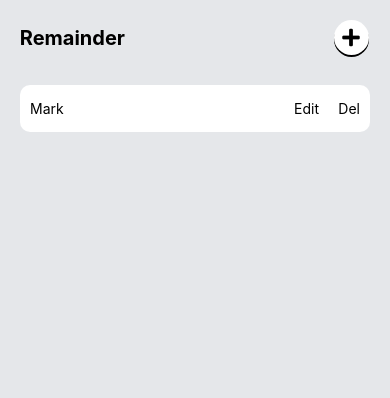
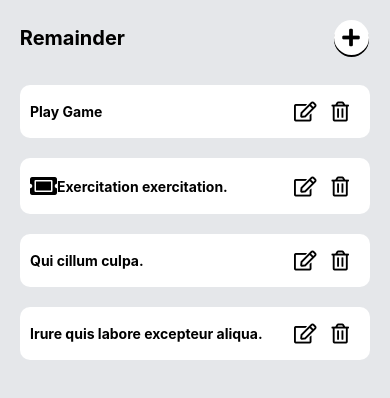
Before and after one commit to tumpopoM/todoapp, a React Native app: screen / in a window 390 px wide. Shown: the top 398 px of the page. Built offline with nearby package versions, Linux system fonts and the light colour scheme.

Commit message:
mock data map item

```diff
--- a/src/components/Items.js
+++ b/src/components/Items.js
@@ -1,27 +1,38 @@
-import React, {useState} from 'react';
-import {View, Text, StyleSheet} from 'react-native';
+import React from 'react';
+import {View, Text, StyleSheet, TouchableOpacity} from 'react-native';
+import Icon from 'react-native-vector-icons/FontAwesome5';
 import CheckBox from './CheckBox';
 
 const Items = props => {
-  const [checkBoxValue, setCheckBoxValue] = useState(false);
+  // const [checkBoxValue, setCheckBoxValue] = useState(false);
 
   return (
-    <View style={styles.item}>
-      <View style={styles.boxLeft}>
-        <CheckBox
-          value={checkBoxValue}
-          onChange={() => {
-            setCheckBoxValue(!checkBoxValue);
-          }}
-        />
-        <Text style={styles.btnMark}>Mark</Text>
-        <Text style={styles.title}>{props.text}</Text>
-      </View>
-      <View style={styles.boxRight}>
-        <Text style={styles.btnEdit}>Edit</Text>
-        <Text style={styles.btnDelete}>Del</Text>
-      </View>
-    </View>
+    <>
+      {props.data.map((item, i) => (
+        <View key={i} style={styles.item}>
+          <View style={styles.boxLeft}>
+            <CheckBox value={item.isDone} onChange={props.onPressCheckBox} />
+            <TouchableOpacity onPress={props.onPressItem}>
+              <View style={styles.textWidth}>
+                <Text style={styles.title}>{item.title}</Text>
+              </View>
+            </TouchableOpacity>
+          </View>
+          <View style={styles.boxRight}>
+            <TouchableOpacity onPress={props.onPressEdit}>
+              <View style={styles.btnEdit}>
+                <Icon size={20} color="black" name="edit" />
+              </View>
+            </TouchableOpacity>
+            <TouchableOpacity onPress={props.onPressDelete}>
+              <View style={styles.btnDelete}>
+                <Icon size={20} color="black" name="trash-alt" />
+              </View>
+            </TouchableOpacity>
+          </View>
+        </View>
+      ))}
+    </>
   );
 };
 
@@ -39,17 +50,24 @@ const styles = StyleSheet.create({
   boxLeft: {
     flex: 0.8,
     flexDirection: 'row',
+    alignItems: 'center',
   },
   boxRight: {
     flex: 0.2,
     flexDirection: 'row',
-    justifyContent: 'space-between',
   },
-  btnMark: {
-    marginRight: 10,
+  btnEdit: {
+    marginRight: 15,
   },
-  edibtnEdit: {
-    marginRight: 10,
+  title: {
+    fontSize: 14,
+    fontWeight: '700',
+  },
+  textWidth: {
+    flexDirection: 'row',
+    alignSelf: 'flex-start',
+    alignItems: 'center',
+    height: 22,
   },
 });
 
```
